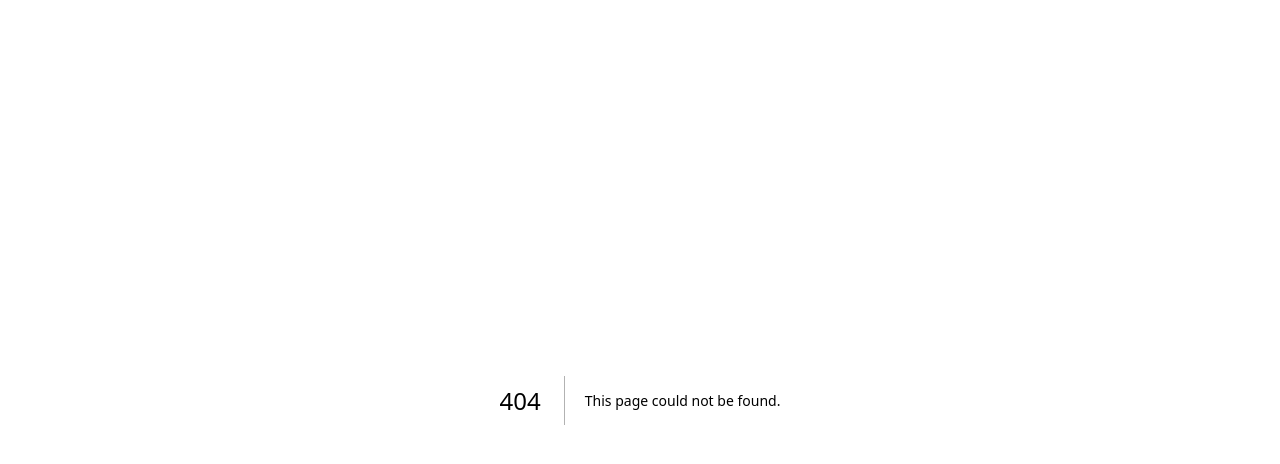
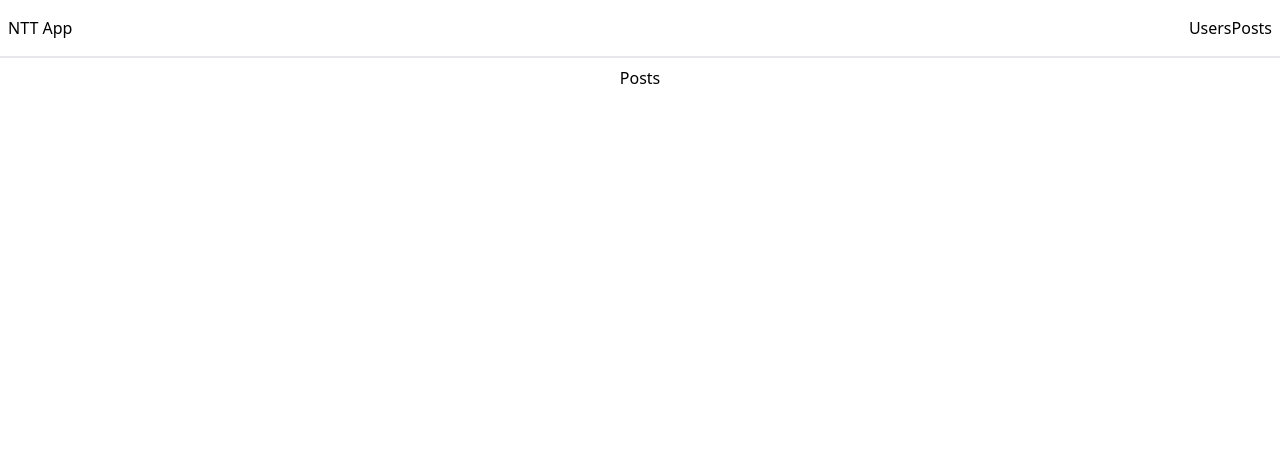
Before and after one commit to rvijaykr10/nextjs-tailwindcss-typicode, a Next.js app: page /posts in a window 1280 px wide. Before the commit this address had no page. Shown: the top 464 px of the page. Built offline with nearby package versions, Linux system fonts and the light colour scheme.

Commit message:
users, post, home route added

```diff
--- a/app/layout.js
+++ /dev/null
@@ -1,8 +0,0 @@
-import "./globals.css";
-export default function RootLayout({ children }) {
-  return (
-    <html lang="en">
-      <body>{children}</body>
-    </html>
-  );
-}
--- /dev/null
+++ b/app/layout.jsx
@@ -0,0 +1,14 @@
+import "./globals.css";
+import Navbar from "@/components/Navbar";
+export default function RootLayout({ children }) {
+  return (
+    <html lang="en">
+      <body>
+        <header>
+          <Navbar />
+        </header>
+        <main>{children}</main>
+      </body>
+    </html>
+  );
+}
--- a/app/page.js
+++ /dev/null
@@ -1,3 +0,0 @@
-export default function Page() {
-  return <h1>Hello, Next.js!</h1>;
-}
--- /dev/null
+++ b/app/page.jsx
@@ -0,0 +1,8 @@
+import Home from "@/components/Home";
+export default function Page() {
+  return (
+    <>
+      <Home />
+    </>
+  );
+}
--- /dev/null
+++ b/app/posts/page.jsx
@@ -0,0 +1,8 @@
+import Posts from "@/components/Posts";
+export default function page() {
+  return (
+    <div>
+      <Posts />
+    </div>
+  );
+}
--- /dev/null
+++ b/app/users/page.jsx
@@ -0,0 +1,8 @@
+import Users from "@/components/Users";
+export default function page() {
+  return (
+    <div>
+      <Users />
+    </div>
+  );
+}
--- /dev/null
+++ b/components/Home.jsx
@@ -0,0 +1,9 @@
+import React from "react";
+
+const Home = () => {
+  return (
+    <div className="flex justify-center items-center h-10">Welcome Home!</div>
+  );
+};
+
+export default Home;
--- /dev/null
+++ b/components/Navbar.jsx
@@ -0,0 +1,15 @@
+import React from "react";
+
+const Navbar = () => {
+  return (
+    <nav className="flex justify-between border-b-2 border-black-200 px-2 py-4">
+      <h2>NTT App</h2>
+      <div>
+        <a>Users</a>
+        <a>Posts</a>
+      </div>
+    </nav>
+  );
+};
+
+export default Navbar;
--- /dev/null
+++ b/components/Posts.jsx
@@ -0,0 +1,7 @@
+import React from "react";
+
+const Posts = () => {
+  return <div className="flex justify-center items-center h-10">Posts</div>;
+};
+
+export default Posts;
--- /dev/null
+++ b/components/Users.jsx
@@ -0,0 +1,7 @@
+import React from "react";
+
+const Users = () => {
+  return <div className="flex justify-center items-center h-10">Users</div>;
+};
+
+export default Users;
```
